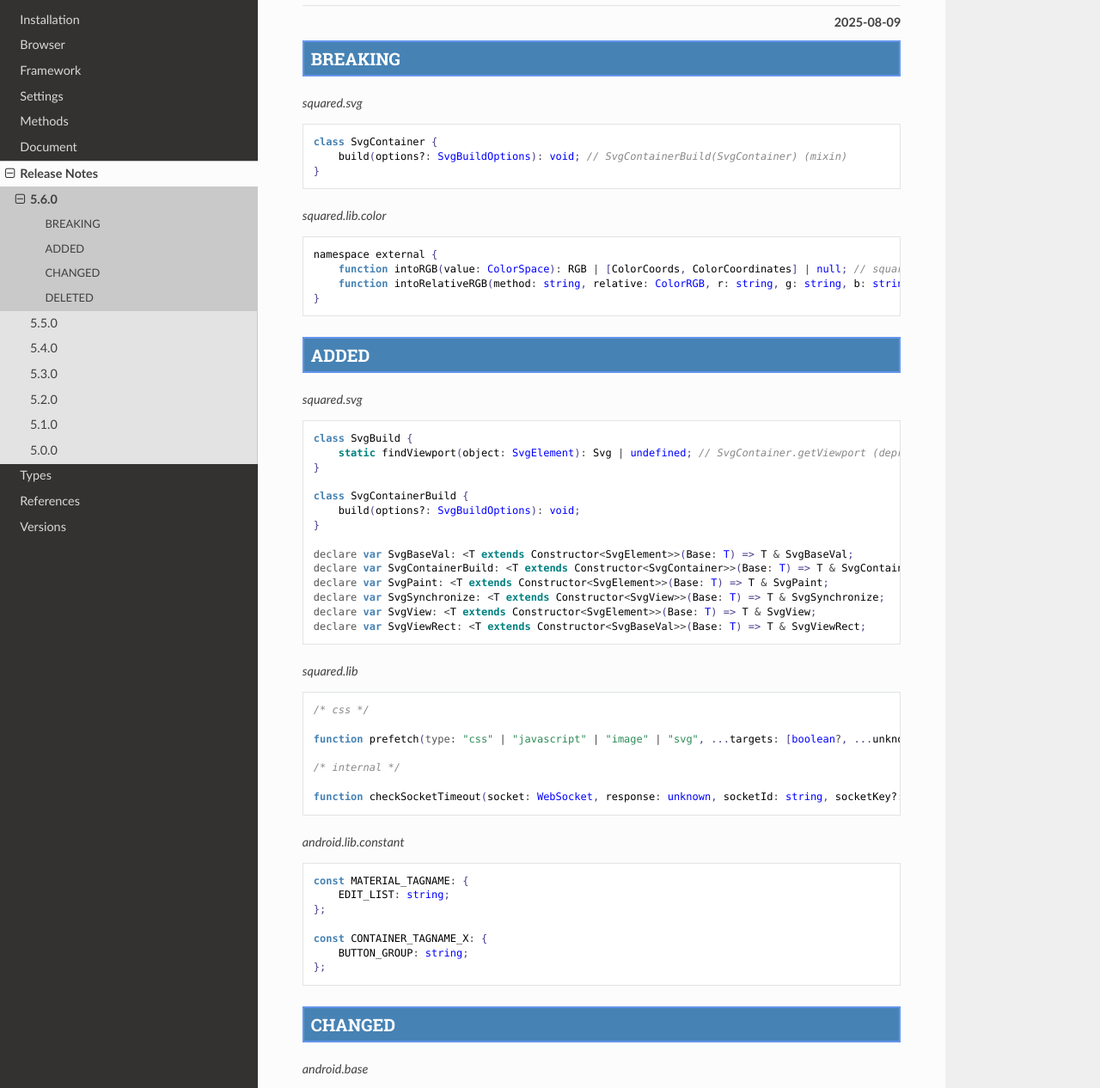
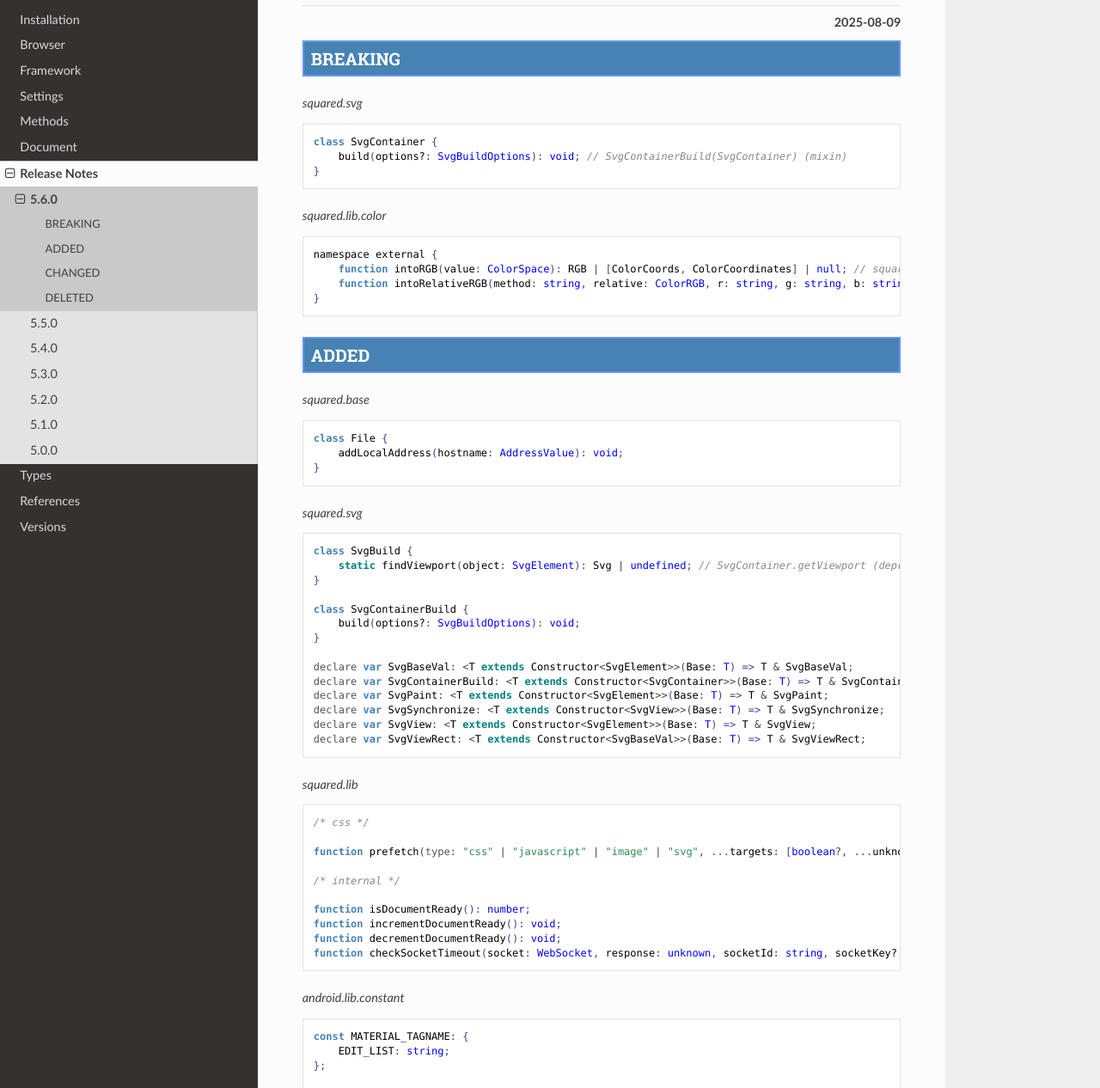
Before and after one commit to anpham6/android-docs, a Sphinx documentation site: the page built from source/release_notes/5.6.0.rst, in a window 1280 px wide and 1400 px high, cut to the strip 134-1400 px from the top of the window. Shown: the whole strip at 86% size. Built offline with Sphinx 7.4.7 and the Read the Docs theme 3.1.0, drawn with Linux system fonts in a browser that asks for light colours.

Commit message:
Release Notes: Latest modifications to API 5.6.0.

```diff
--- a/source/release_notes/5.6.0.rst
+++ b/source/release_notes/5.6.0.rst
@@ -32,6 +32,13 @@ ADDED
 =====
 
 .. code-block::
+  :caption: squared.base
+
+  class File {
+      addLocalAddress(hostname: AddressValue): void;
+  }
+
+.. code-block::
   :caption: squared.svg
 
   class SvgBuild {
@@ -58,6 +65,9 @@ ADDED
 
   /* internal */
 
+  function isDocumentReady(): number;
+  function incrementDocumentReady(): void;
+  function decrementDocumentReady(): void;
   function checkSocketTimeout(socket: WebSocket, response: unknown, socketId: string, socketKey?: string): response is WebSocketResponse;
 
 .. code-block::
```
